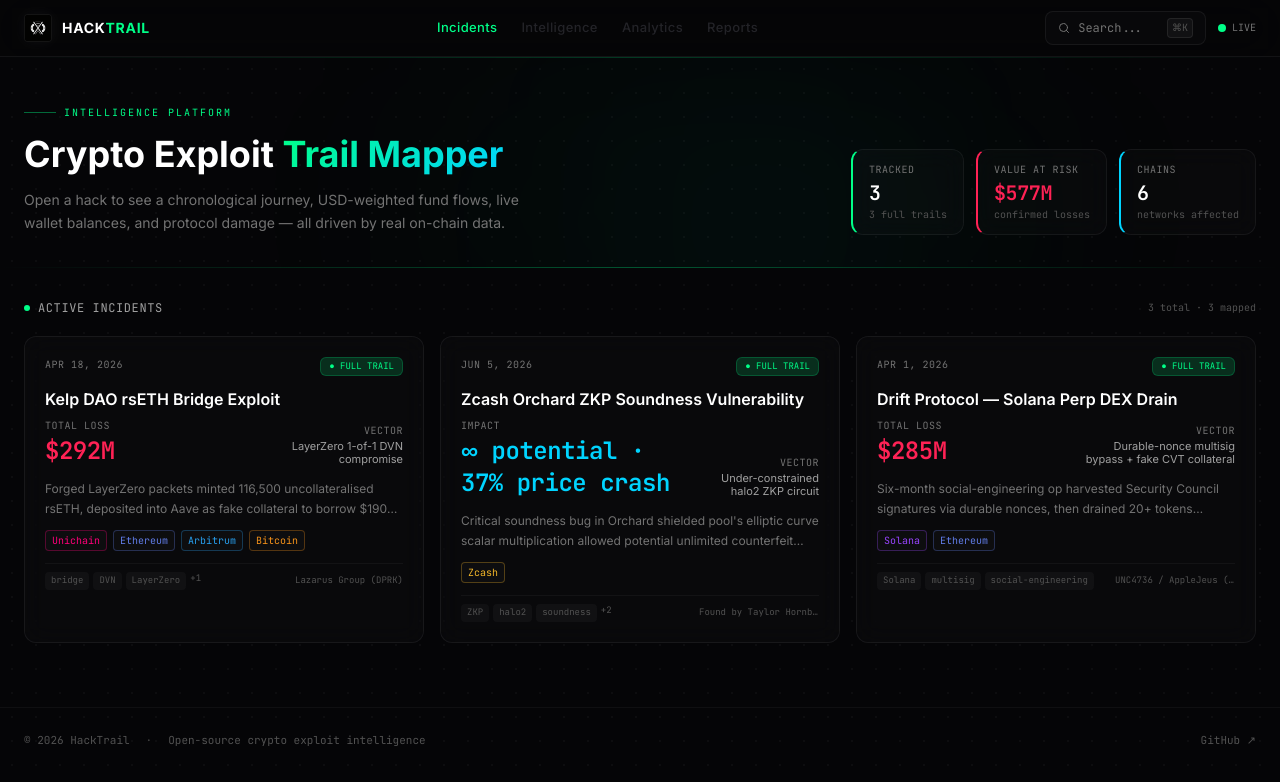
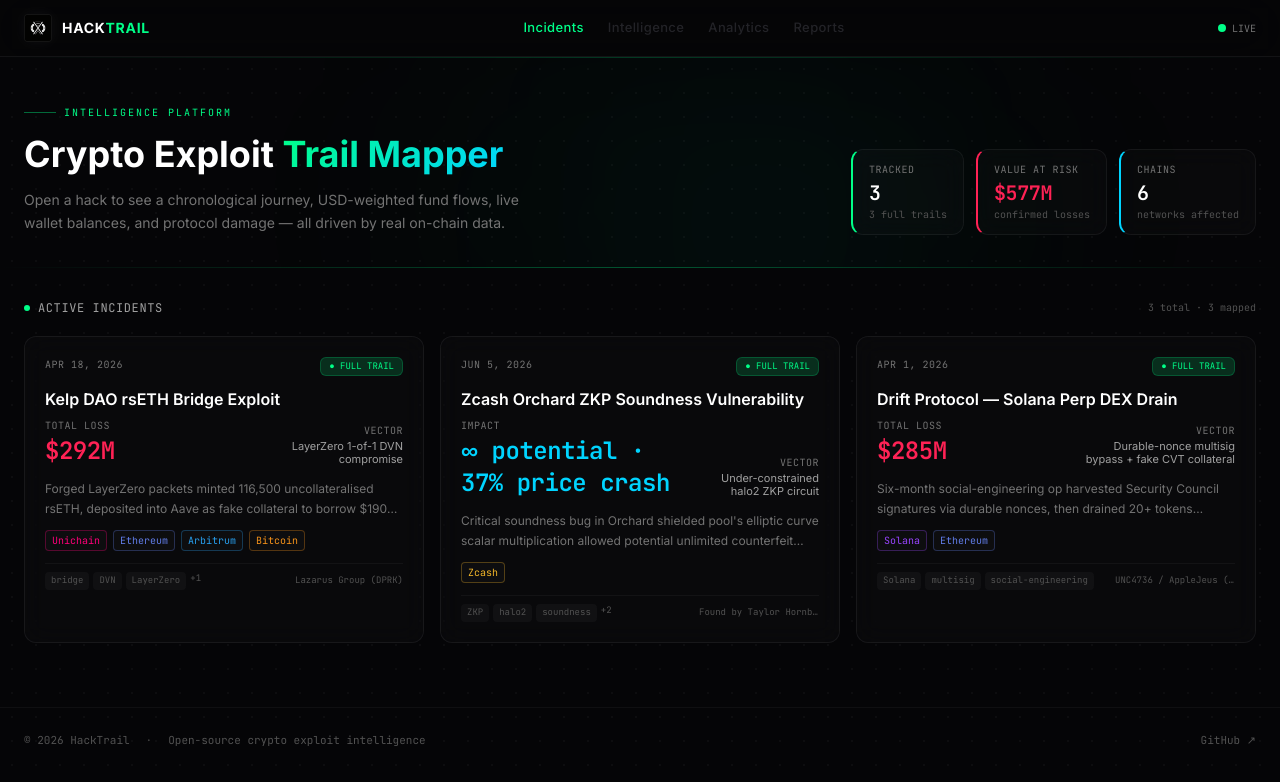
Before and after one commit to Sarcastinatooor/hack-trail, a Next.js app: page / in a window 1280 px wide. Shown: the top 782 px of the page. Built offline with nearby package versions, Linux system fonts and the light colour scheme.

Commit message:
Remove inactive navbar search

```diff
--- a/src/app/layout.tsx
+++ b/src/app/layout.tsx
@@ -51,14 +51,6 @@
 
         {/* Right */}
         <div className="flex items-center gap-3">
-          <div className="hidden sm:flex items-center gap-2 px-3 py-1.5 rounded-lg border border-white/[0.06] bg-white/[0.02] text-xs text-neutral-500">
-            <svg width="12" height="12" viewBox="0 0 24 24" fill="none" stroke="currentColor" strokeWidth="2" strokeLinecap="round" strokeLinejoin="round">
-              <circle cx="11" cy="11" r="8" />
-              <path d="m21 21-4.35-4.35" />
-            </svg>
-            <span className="mono">Search...</span>
-            <kbd className="text-[10px] px-1 py-0.5 rounded bg-white/[0.04] border border-white/[0.08] text-neutral-600 ml-4">⌘K</kbd>
-          </div>
           <div className="flex items-center gap-1.5">
             <div className="pulse-dot bg-[#00ff88]" />
             <span className="text-[10px] mono text-neutral-500 hidden sm:inline">LIVE</span>
```
